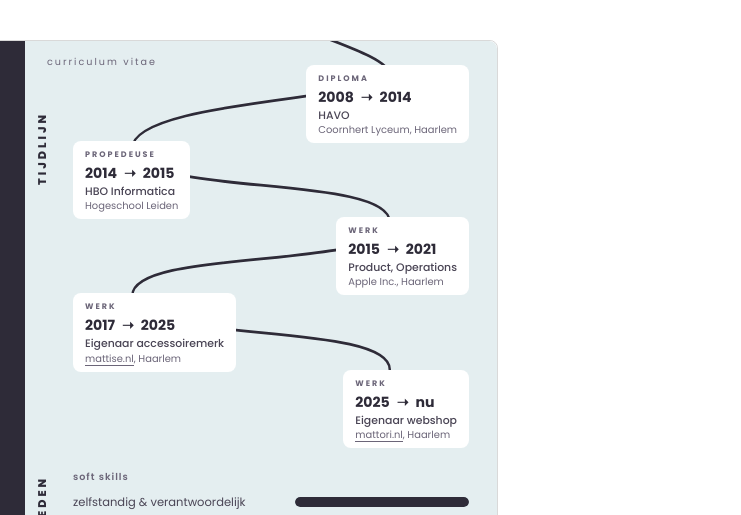
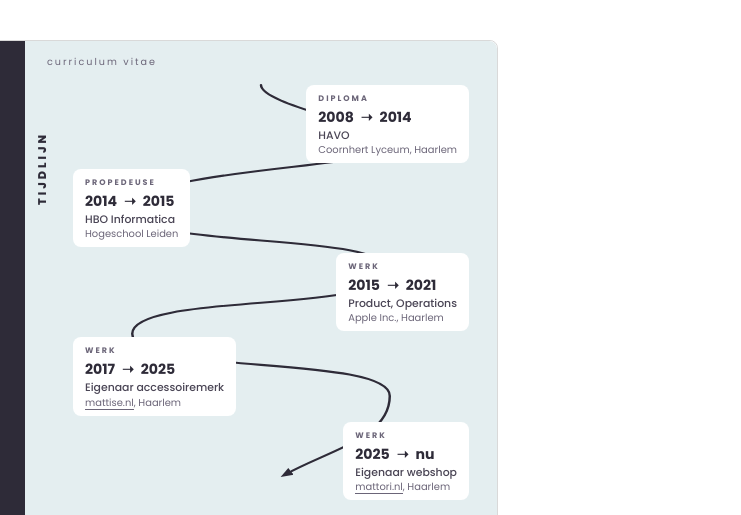
Before and after one commit to vincemattise/CV, a plain HTML site: page cv-vince-kramers.html in a window 1280 px wide. Shown: the top 515 px of the page, 539-1280 px from the left. Drawn offline with nearby package versions, Linux system fonts and the light colour scheme.

Commit message:
Rebuild timeline: reset positioning, fix SVG curve alignment v5

```diff
--- a/cv-vince-kramers.html
+++ b/cv-vince-kramers.html
@@ -206,18 +206,18 @@
     .timeline-wrap {
       position: relative;
       padding-left: 20px;
-      margin-top: -20px;
     }
 
     /* SVG curved path */
     .curve-svg {
       position: absolute;
-      top: -64px;
+      top: 0;
       left: 0;
       width: 100%;
-      height: calc(100% + 64px);
+      height: 100%;
       z-index: 0;
       pointer-events: none;
+      overflow: visible;
     }
 
     .curve-svg path {
@@ -231,7 +231,7 @@
     .tl-item {
       position: relative;
       z-index: 1;
-      margin-bottom: -2px;
+      margin-bottom: 6px;
     }
 
     .tl-card {
@@ -572,19 +572,19 @@
 
       <div class="timeline-wrap">
 
-        <svg class="curve-svg" viewBox="0 0 420 400" preserveAspectRatio="none">
+        <svg class="curve-svg" viewBox="0 0 420 500" preserveAspectRatio="none">
           <defs>
             <marker id="arrowhead" markerWidth="6" markerHeight="5" refX="3" refY="2.5" orient="auto">
               <polygon points="0 0.5, 5 2.5, 0 4.5" fill="var(--right-text)" />
             </marker>
           </defs>
           <path d="M 210 0
-                   C 210 22, 340 44, 340 66
-                   S 80 88, 80 132
-                   S 340 154, 340 198
-                   S 80 220, 80 264
-                   S 340 286, 340 330
-                   S 280 450, 234 470" marker-end="url(#arrowhead)" />
+                   C 210 25, 340 50, 340 75
+                   S 80 100, 80 150
+                   S 340 175, 340 225
+                   S 80 250, 80 300
+                   S 340 325, 340 375
+                   S 280 440, 234 470" marker-end="url(#arrowhead)" />
         </svg>
 
         <!-- HAVO -->
```
Also changed, not shown: index.html (+11 -11 lines).
